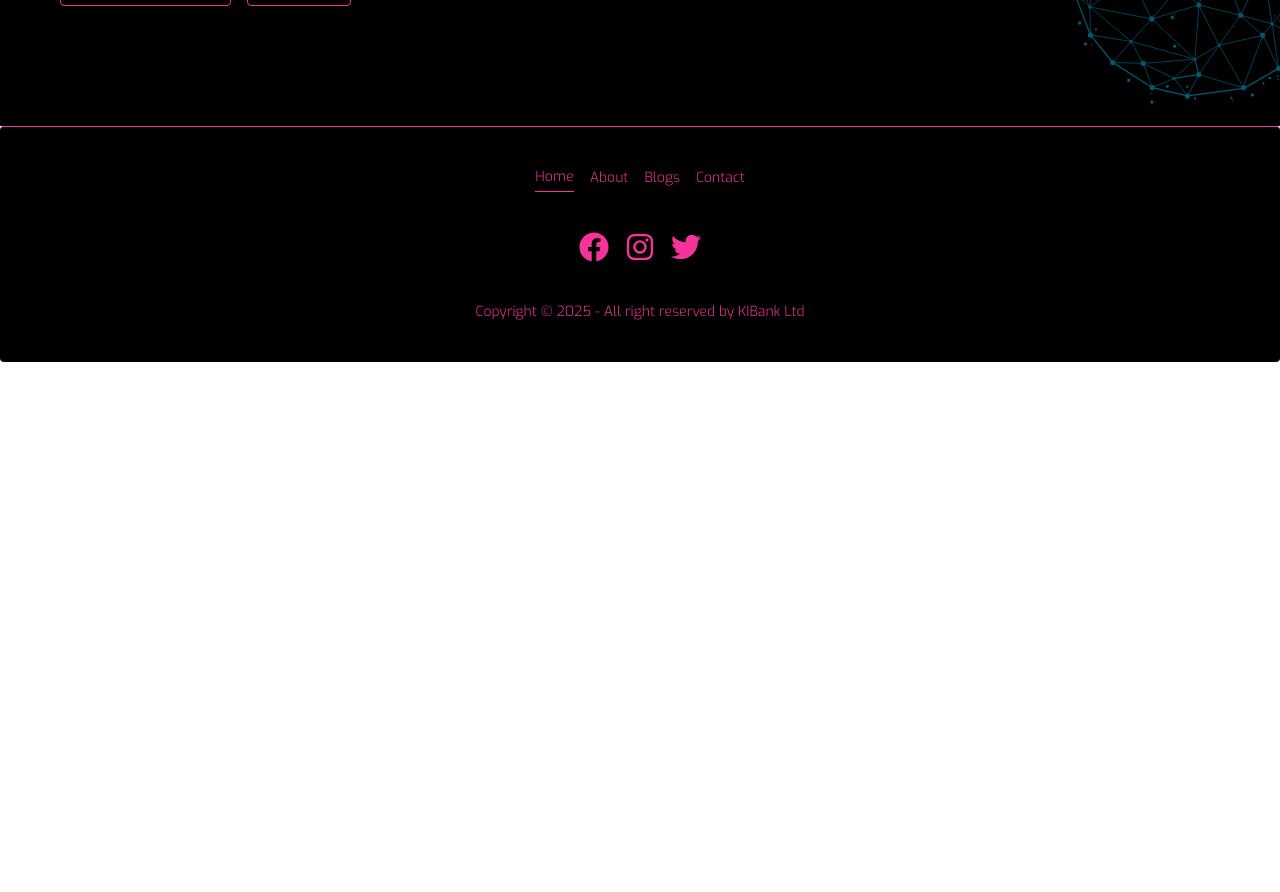
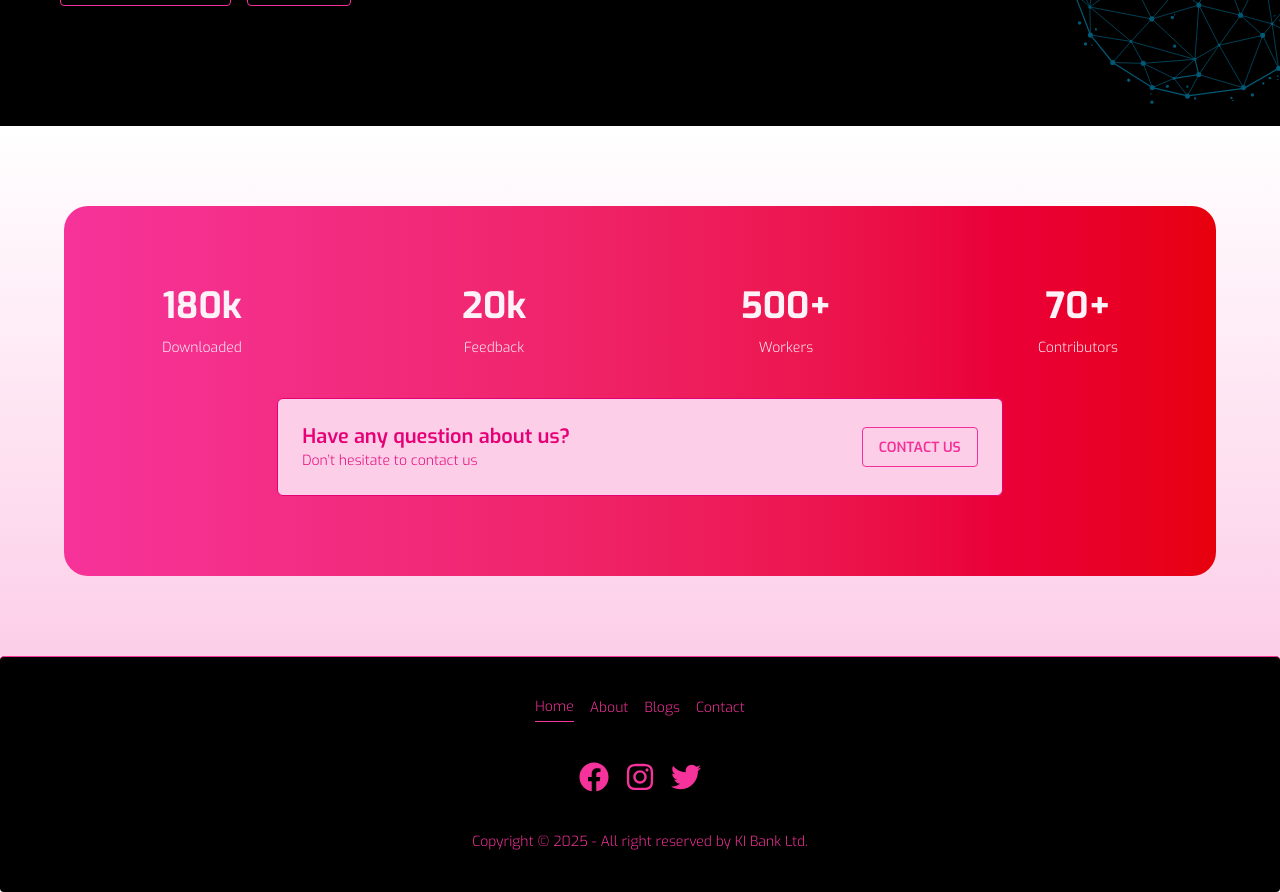
Before and after one commit to kamrul2006/KI-BANK_JT, a React (Vite) app: page / in a window 1280 px wide. Shown: the part 1440-2332 px from the top of the page. Before the commit the page ends 1802 px from the top, so only its background shows below. Built offline with nearby package versions, Linux system fonts and the light colour scheme.

Commit message:
Stats at home page added

```diff
--- a/src/Components/Fixed/Footer.jsx
+++ b/src/Components/Fixed/Footer.jsx
@@ -26,7 +26,7 @@ export const Footer = () => {
                     </div>
                 </nav>
                 <aside>
-                    <p>Copyright © {new Date().getFullYear()} - All right reserved by KIBank Ltd</p>
+                    <p>Copyright © {new Date().getFullYear()} - All right reserved by KI Bank Ltd.</p>
                 </aside>
             </footer>
 
--- /dev/null
+++ b/src/Components/Home/Stats.jsx
@@ -0,0 +1,56 @@
+import React from 'react'
+import { Link } from 'react-router'
+
+export const Stats = () => {
+    return (
+        <div className='flex items-center justify-center  mx-auto  py-20 text-center bg-gradient-to-b from-white to-pink-200 '>
+
+            <div className='bg-gradient-to-r from-pink-500 to-red-600 text-pink-50  p-20 mx-auto lg:min-w-6xl rounded-3xl px-8 '>
+
+                {/* ------------Stats Number----------- */}
+                <div className='grid grid-cols-1 md:grid-cols-2 lg:grid-cols-4 gap-20 mb-10'>
+                    <div>
+                        <h2 className="text-4xl font-bold pb-3">180k</h2>
+                        <p className="text-sm">Downloaded</p>
+                    </div>
+                    <div>
+                        <h2 className="text-4xl font-bold pb-3">20k</h2>
+                        <p className="text-sm">Feedback</p>
+                    </div>
+                    <div>
+                        <h2 className="text-4xl font-bold pb-3">500+</h2>
+                        <p className="text-sm">Workers</p>
+                    </div>
+                    <div>
+                        <h2 className="text-4xl font-bold pb-3">70+</h2>
+                        <p className="text-sm">Contributors</p>
+                    </div>
+                </div>
+
+                {/* ------------action part------------ */}
+
+                <div
+                    className="border border-pink-600  p-6 rounded-md
+                flex flex-col md:flex-row justify-between items-center gap-4
+                 bg-pink-200 text-pink-600 lg:w-8/12 mx-auto">
+                    <div className="text-center md:text-left">
+                        <h3 className="text-xl font-semibold">Have any question about us?</h3>
+                        <p className="text-sm ">Don’t hesitate to contact us</p>
+                    </div>
+
+
+                    <Link to={"/contact"}>
+                        <button className="btn btn-outline btn-secondary">
+                            CONTACT US
+                        </button>
+                    </Link>
+
+                </div>
+
+
+
+            </div>
+
+        </div>
+    )
+}
--- a/src/Pages/HomePage.jsx
+++ b/src/Pages/HomePage.jsx
@@ -2,6 +2,7 @@ import React from 'react'
 import Banner from '../Components/Home/Banner'
 import { Brands } from '../Components/Home/Brands'
 import { AboutUsSection } from '../Components/Home/AboutUsSection'
+import { Stats } from '../Components/Home/Stats'
 
 export const HomePage = () => {
     return (
@@ -12,6 +13,8 @@ export const HomePage = () => {
             <Brands />
 
             <AboutUsSection />
+
+            <Stats />
         </div>
     )
 }
```
